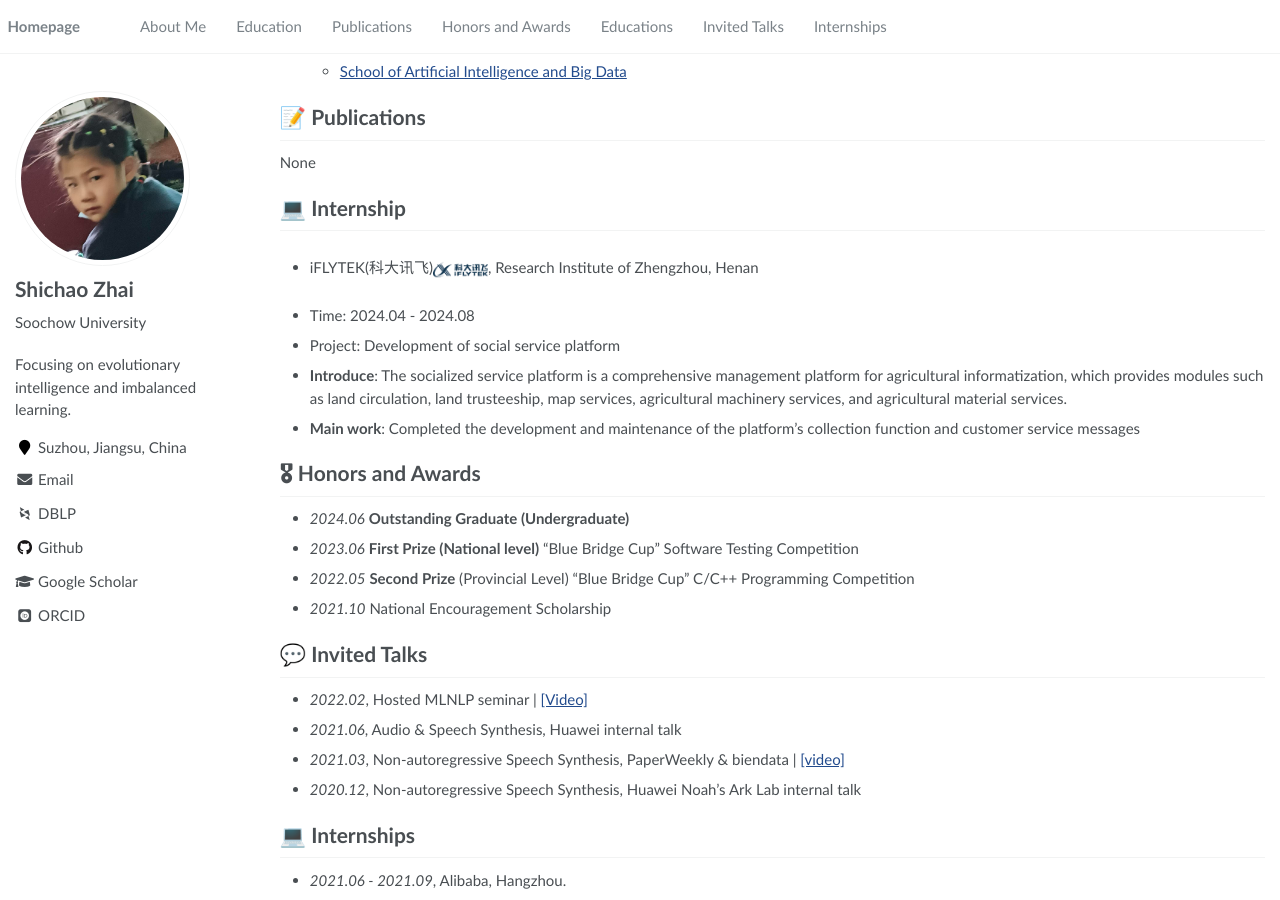
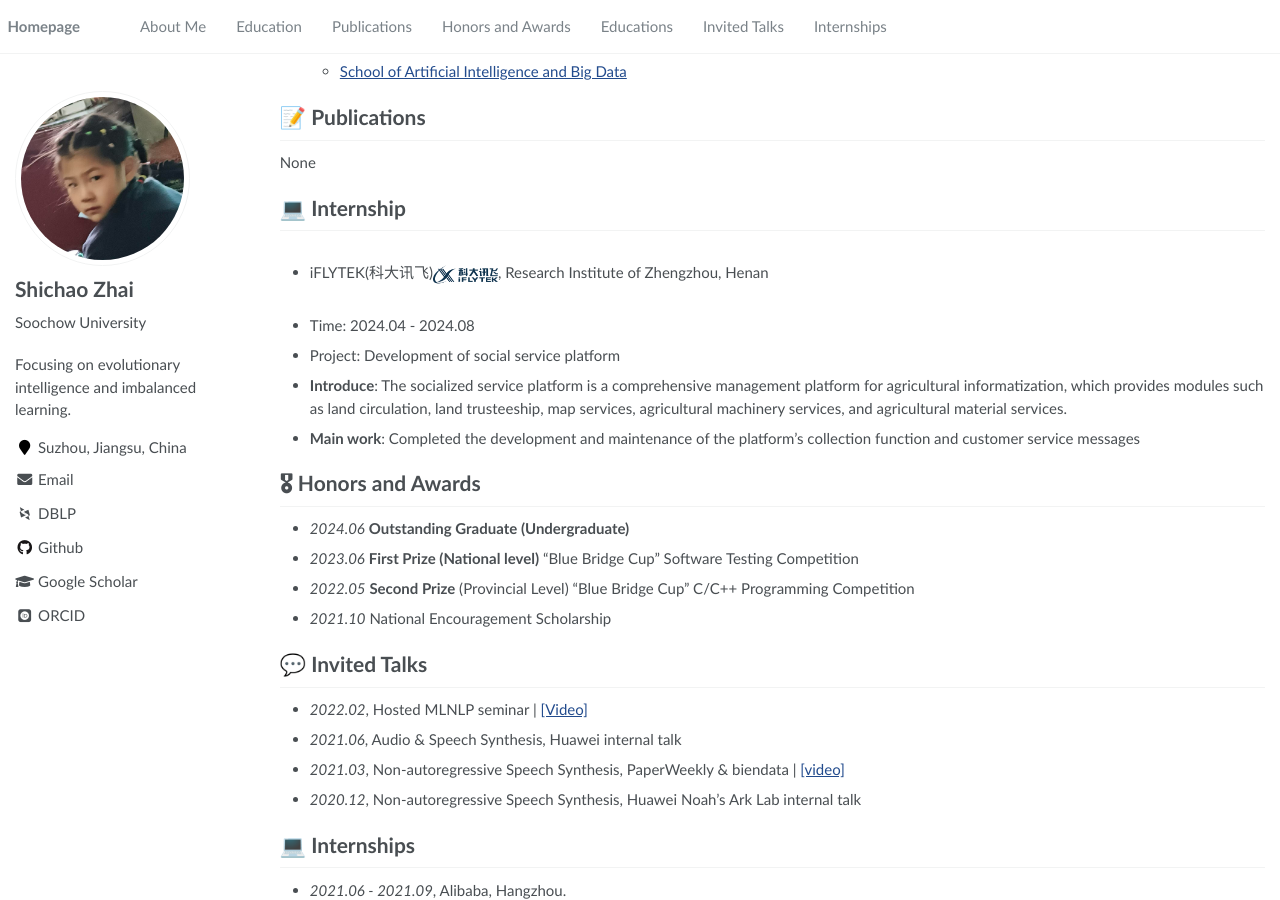
Before and after one commit to zhaishichao/zhaishichao.github.io, a Jekyll site: the page built from _pages/about.md, in a window 1280 px wide and 900 px high, scrolled down 437 px. Built offline with Jekyll 4.4.1, drawn with Linux system fonts in a browser that asks for light colours; some web fonts are replaced.

Commit message:
更新了科大讯飞logo

```diff
--- a/_pages/includes/internship.md
+++ b/_pages/includes/internship.md
@@ -1,5 +1,5 @@
 # 💻 Internship
-- iFLYTEK(科大讯飞)<img src="./images/iflytec.jpg" width="55pt">, Research Institute of Zhengzhou, Henan
+- iFLYTEK(科大讯飞)<img src="./images/iflytec.jpg" width="65pt">, Research Institute of Zhengzhou, Henan
 - Time: 2024.04 - 2024.08
 - Project: Development of social service platform
 - **Introduce**: The socialized service platform is a comprehensive management platform for agricultural informatization, which provides modules such as land circulation, land trusteeship, map services, agricultural machinery services, and agricultural material services.
```
